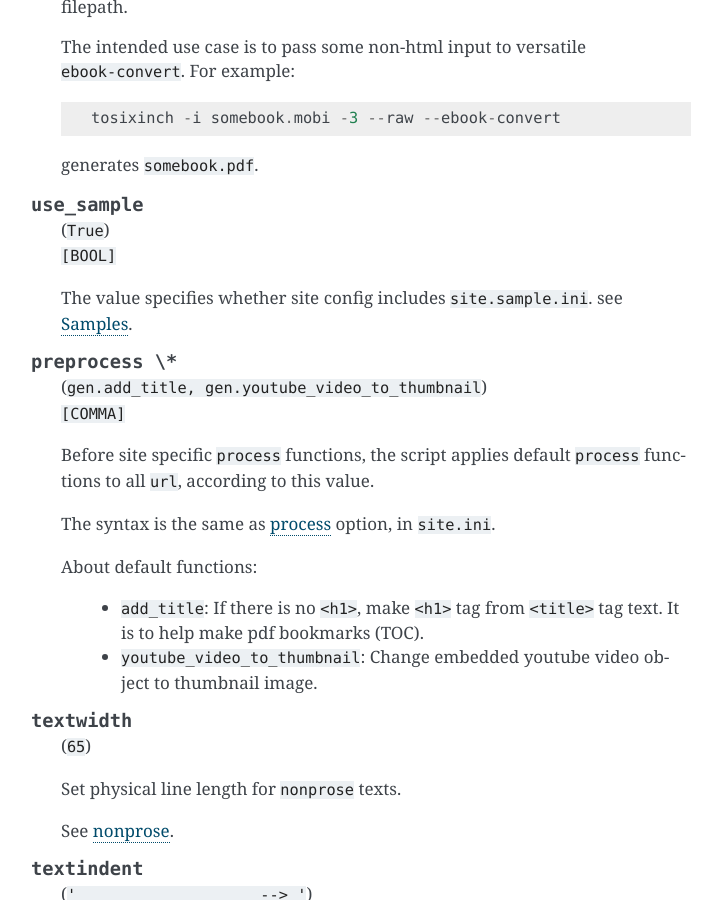
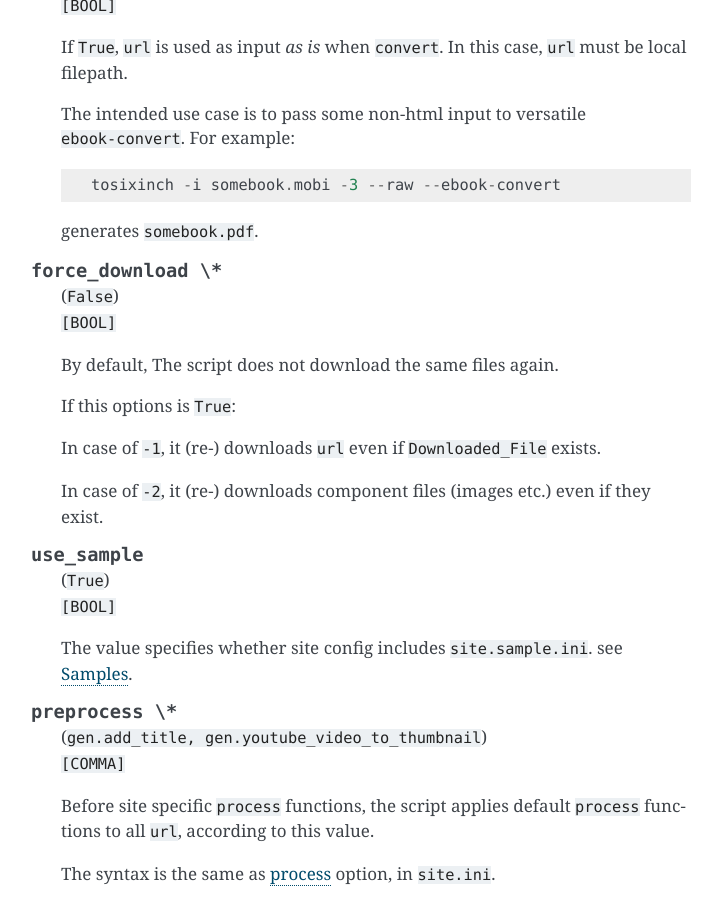
Before and after one commit to openandclose/tosixinch, a Sphinx documentation site: the page built from docs/options.rst, in a window 1280 px wide and 900 px high, scrolled down 4171 px. Shown: the whole window, without its empty margins (389-1111 px from the left). Built offline with Sphinx 7.4.7, drawn with Linux system fonts in a browser that asks for light colours; some of the changed text lies outside the part shown.

Commit message:
Add option 'force_download'

```diff
--- a/docs/commandline.rst
+++ b/docs/commandline.rst
@@ -175,6 +175,10 @@ Configs
 
     use input paths as is (no url transformation, and only for local files)
 
+.. option:: --force-download
+
+    force --download or --parts-download even if the file already exists
+
 .. option:: --textwidth TEXTWIDTH
 
     width (character numbers) for rendering non-prose text
--- a/docs/options.rst
+++ b/docs/options.rst
@@ -113,6 +113,9 @@ General Section
 
     In general, pre-downloading is useful
     for multiple trials and layout checking.
+
+    If `force_download <#confopt-force_download>`__ is ``False`` (default),
+    the script skips downloading if the file already exists.
 
     TODO:
         So the script does nothing about ``iframe`` inline sources.
@@ -243,6 +246,22 @@ General Section
         tosixinch -i somebook.mobi -3 --raw --ebook-convert
 
     generates ``somebook.pdf``.
+
+.. confopt:: force_download \*
+
+    | (``False``)
+    | ``[BOOL]``
+
+    By default, The script does not download the same files again.
+
+    If this options is ``True``:
+
+    In case of ``-1``,
+    it (re-) downloads ``url`` even if ``Downloaded_File`` exists.
+
+    In case of ``-2``,
+    it (re-) downloads component files (images etc.)
+    even if they exist.
 
 .. confopt:: use_sample
 
--- a/docs/overview.rst
+++ b/docs/overview.rst
@@ -50,10 +50,8 @@ download
 
 Downloads ``url``, and saves it as ``Downloaded_File``.
 
-If ``Downloaded_File`` already exists, it does nothing.
-
-(So if you want to download the same ``url`` again,
-you have to delete the ``Downloaded_File`` manually.)
+If `force_download <options.html#confopt-force_download>`__ is ``False`` (default),
+the script skips downloading if the file already exists.
 
 If ``url`` is a local filepath, it also does nothing.
 ``Downloaded_File`` is the same as ``url``.
```
Also changed, not shown: 6 other files.
